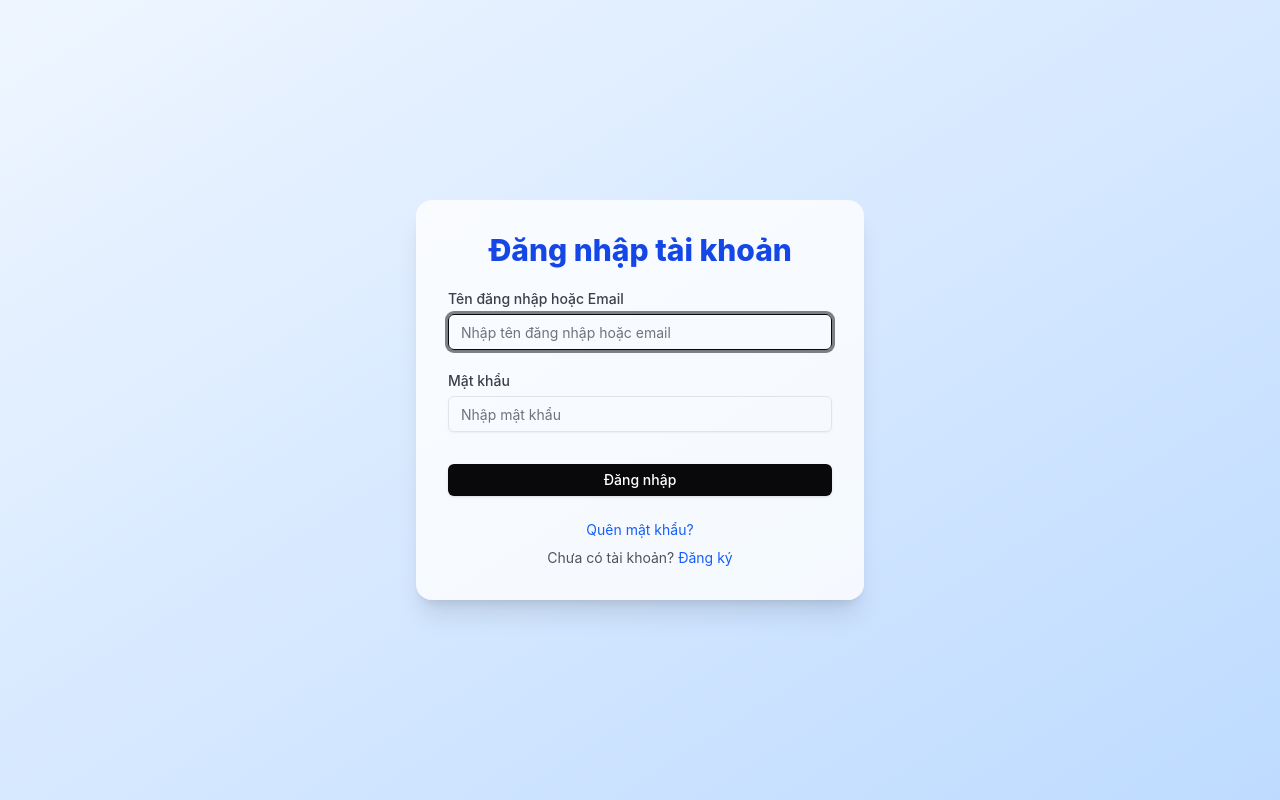
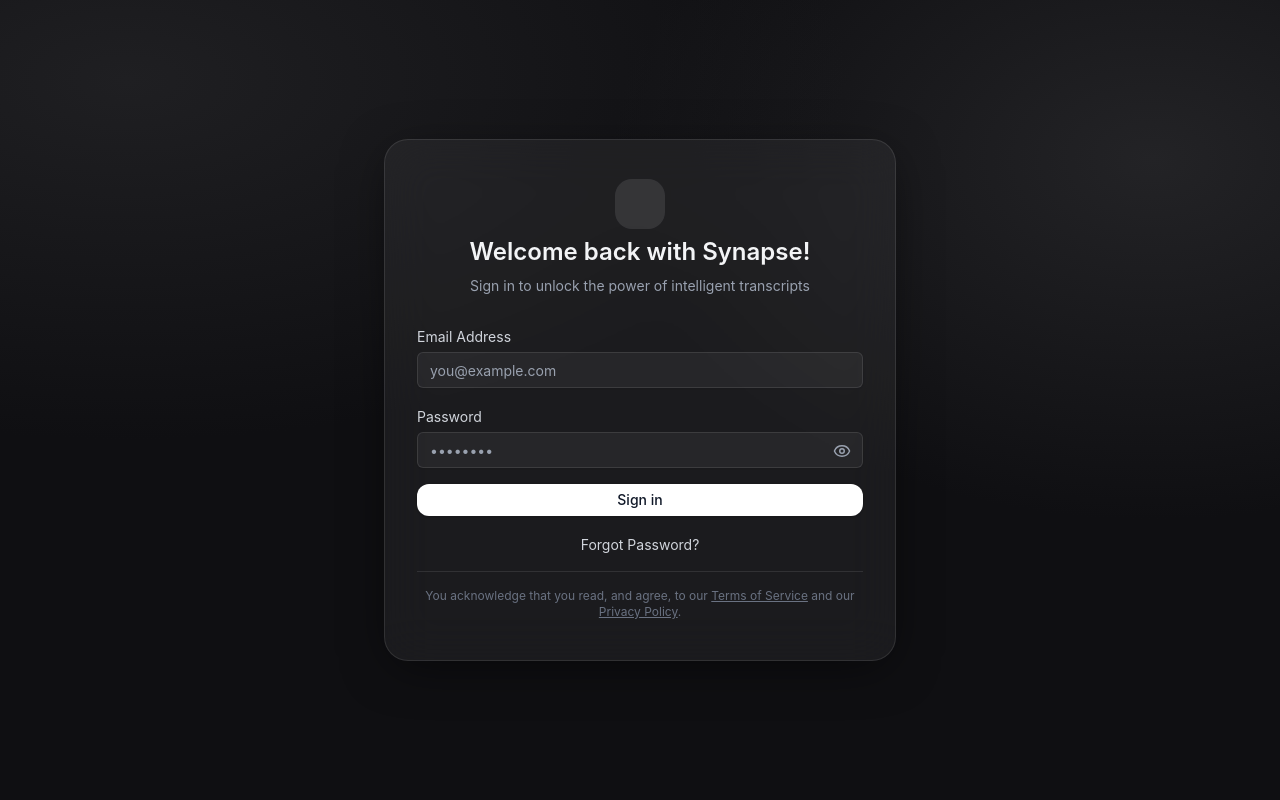
Before and after one commit to MinhHang0902/synapse-meeting-notes, a Next.js app: page /en/auth/login in a window 1280 px wide. Built offline with nearby package versions, Linux system fonts and the light colour scheme; no server answers.

Commit message:
login page: redesign uiux

```diff
--- a/app/[locale]/auth/login/page.tsx
+++ b/app/[locale]/auth/login/page.tsx
@@ -1,125 +1,290 @@
 "use client";
 
-import { Alert, AlertDescription, AlertTitle } from "@/components/ui/alert";
-import {
-  Form,
-  FormControl,
-  FormField,
-  FormItem,
-  FormLabel,
-  FormMessage,
-} from "@/components/ui/form";
+import { useState } from "react";
+import { Input } from "@/components/ui/input";
+import { Button } from "@/components/ui/button";
+import { Eye, EyeOff, Mail, Lock, CheckCircle2, ArrowLeft } from "lucide-react";
 
-import { Button } from "@/components/ui/button";
-import { Input } from "@/components/ui/input";
-import Link from "next/link";
-import { useForm } from "react-hook-form";
-import { useState } from "react";
-import { z } from "zod";
-import { zodResolver } from "@hookform/resolvers/zod";
+type Screen = "signIn" | "forgotEmail" | "otp" | "newPassword" | "success";
 
-const loginSchema = z.object({
-  usernameOrEmail: z.string().min(1, "Vui lòng nhập tên đăng nhập hoặc email"),
-  password: z.string().min(1, "Vui lòng nhập mật khẩu"),
-});
+export default function SignInPage() {
+  const [screen, setScreen] = useState<Screen>("signIn");
+  const [email, setEmail] = useState("");
+  const [password, setPassword] = useState("");
+  const [otp, setOtp] = useState("");
+  const [newPassword, setNewPassword] = useState("");
+  const [confirmPassword, setConfirmPassword] = useState("");
+  const [showPassword, setShowPassword] = useState(false);
+  const [error, setError] = useState("");
+  const [timer, setTimer] = useState(30);
 
-type LoginValues = z.infer<typeof loginSchema>;
+  const handleSignIn = () => {
+    if (email === "example@gmail.com" && password === "123456") {
+      alert("Login success");
+    } else setError("Check Your Email And Password, Then Try Again.");
+  };
 
-export default function LoginPage() {
-  const [serverError, setServerError] = useState("");
-  const form = useForm<LoginValues>({
-    resolver: zodResolver(loginSchema),
-    defaultValues: {
-      usernameOrEmail: "",
-      password: "",
-    },
-  });
+  const handleForgotSubmit = () => {
+    if (!email) setError("Please enter your email.");
+    else {
+      setError("");
+      setScreen("otp");
+    }
+  };
 
-  const {
-    handleSubmit,
-    formState: { isSubmitting },
-  } = form;
+  const handleOtpSubmit = () => {
+    if (otp !== "794920") setError("Invalid OTP code, please try again.");
+    else {
+      setError("");
+      setScreen("newPassword");
+    }
+  };
 
-  const onSubmit = async (values: LoginValues) => {
-    setServerError("");
-    // TODO: Gọi API đăng nhập ở đây
-    // Nếu có lỗi từ server, setServerError("Lỗi ...")
-    // Nếu thành công, chuyển hướng hoặc hiển thị thông báo thành công
+  const handleNewPassword = () => {
+    if (newPassword !== confirmPassword) setError("Passwords do not match.");
+    else {
+      setError("");
+      setScreen("success");
+    }
   };
 
   return (
-    <section className="flex min-h-screen flex-col items-center justify-center bg-gradient-to-br from-blue-50 to-blue-200 p-6 dark:from-zinc-900 dark:to-zinc-800">
-      <Form {...form}>
-        <form
-          onSubmit={handleSubmit(onSubmit)}
-          className="flex w-full max-w-md flex-col gap-6 rounded-2xl bg-white/80 p-8 shadow-xl dark:bg-zinc-900/80"
-          autoComplete="off"
+    <div
+      className="
+        min-h-screen w-full
+        bg-[radial-gradient(1200px_600px_at_10%_10%,#1f1f22_0%,transparent_60%),radial-gradient(900px_600px_at_90%_20%,#232326_0%,transparent_60%)]
+        bg-[#0f0f12]
+        flex items-center justify-center p-6
+      "
     >
-          <h1 className="text-center text-3xl font-extrabold text-blue-700 dark:text-blue-300">
-            Đăng nhập tài khoản
-          </h1>
-          {serverError && (
-            <Alert variant="destructive">
-              <AlertTitle>Lỗi</AlertTitle>
-              <AlertDescription>{serverError}</AlertDescription>
-            </Alert>
+      {/* card middle */}
+      <div
+        className="
+          w-full max-w-lg
+          rounded-3xl border border-white/10
+          bg-white/5 backdrop-blur-xl
+          shadow-[0_10px_50px_-10px_rgba(0,0,0,.6)]
+          px-8 py-10
+          text-gray-100
+        "
+      >
+        {(screen === "forgotEmail" || screen === "otp" || screen === "newPassword" || screen === "success") && (
+          <button
+            onClick={() => setScreen("signIn")}
+            className="mb-6 inline-flex items-center gap-2 rounded-full border border-white/10 px-3 py-1 text-sm text-gray-300 hover:bg-white/10"
+          >
+            <ArrowLeft className="h-4 w-4" />
+            Back
+          </button>
         )}
-          <FormField
-            control={form.control}
-            name="usernameOrEmail"
-            render={({ field }) => (
-              <FormItem>
-                <FormLabel>Tên đăng nhập hoặc Email</FormLabel>
-                <FormControl>
+
+        {/* sign in */}
+        {screen === "signIn" && (
+          <div className="space-y-7">
+            <div className="text-center space-y-2">
+              <div className="mx-auto h-12 w-12 rounded-2xl bg-white/10 ring-1 ring-white/10" />
+              <h1 className="text-2xl font-semibold">Welcome back with Synapse!</h1>
+              <p className="text-sm text-gray-400">
+                Sign in to unlock the power of intelligent transcripts
+              </p>
+            </div>
+
+            <div className="space-y-4">
+              <div>
+                <label className="text-sm text-gray-300">Email Address</label>
                 <Input
-                    placeholder="Nhập tên đăng nhập hoặc email"
-                    autoFocus
-                    {...field}
+                  type="email"
+                  placeholder="you@example.com"
+                  value={email}
+                  onChange={(e) => setEmail(e.target.value)}
+                  className="mt-1 border-white/10 bg-white/5 text-gray-100 placeholder:text-gray-400 focus-visible:ring-white/20"
                 />
-                </FormControl>
-                <FormMessage />
-              </FormItem>
+              </div>
+
+              <div>
+                <label className="text-sm text-gray-300">Password</label>
+                <div className="relative mt-1">
+                  <Input
+                    type={showPassword ? "text" : "password"}
+                    placeholder="••••••••"
+                    value={password}
+                    onChange={(e) => setPassword(e.target.value)}
+                    className={`border-white/10 bg-white/5 text-gray-100 placeholder:text-gray-400 focus-visible:ring-white/20 ${error ? "border-red-400" : ""}`}
+                  />
+                  <button
+                    type="button"
+                    onClick={() => setShowPassword((s) => !s)}
+                    className="absolute right-3 top-2.5 text-gray-400 hover:text-gray-200"
+                  >
+                    {showPassword ? <EyeOff size={18} /> : <Eye size={18} />}
+                  </button>
+                </div>
+              </div>
+
+              {error && <p className="text-center text-sm text-red-400">{error}</p>}
+
+              <Button
+                onClick={handleSignIn}
+                className="w-full rounded-xl bg-white text-gray-900 hover:bg-white/90"
+              >
+                Sign in
+              </Button>
+
+              <button
+                onClick={() => {
+                  setError("");
+                  setScreen("forgotEmail");
+                }}
+                className="w-full text-center text-sm text-gray-300 hover:underline"
+              >
+                Forgot Password?
+              </button>
+
+              <div className="flex items-center gap-4">
+                <div className="h-px flex-1 bg-white/10" />
+                {/* <span className="text-xs text-gray-400">Forgot Password?</span>
+                <div className="h-px flex-1 bg-white/10" /> */}
+              </div>
+
+              {/* <Button
+                variant="outline"
+                className="w-full rounded-xl border-white/15 bg-white/5 text-gray-100 hover:bg-white/10"
+              >
+                Single sign-on (SSO)
+              </Button> */}
+              <p className="text-center text-xs text-gray-500">
+                You acknowledge that you read, and agree, to our{" "}
+                <span className="underline">Terms of Service</span> and our{" "}
+                <span className="underline">Privacy Policy</span>.
+              </p>
+            </div>
+          </div>
         )}
+
+        {/* forgot: email */}
+        {screen === "forgotEmail" && (
+          <FormLayout
+            title="Forgot Password?"
+            subtitle="Enter your email to reset your password."
+          >
+            <div className="relative">
+              <Mail className="absolute left-3 top-2.5 text-gray-400" size={18} />
+              <Input
+                className="pl-9 border-white/10 bg-white/5 text-gray-100 placeholder:text-gray-400 focus-visible:ring-white/20"
+                placeholder="example@gmail.com"
+                value={email}
+                onChange={(e) => setEmail(e.target.value)}
               />
-          <FormField
-            control={form.control}
-            name="password"
-            render={({ field }) => (
-              <FormItem>
-                <FormLabel>Mật khẩu</FormLabel>
-                <FormControl>
+            </div>
+            {error && <p className="text-red-400 text-sm">{error}</p>}
+            <Button className="mt-4 w-full rounded-xl bg-white text-gray-900 hover:bg-white/90" onClick={handleForgotSubmit}>
+              Submit
+            </Button>
+          </FormLayout>
+        )}
+
+        {/* enter otp */}
+        {screen === "otp" && (
+          <FormLayout
+            title="Forgot Password?"
+            subtitle="Enter your 6 digits code that you received on your email."
+          >
+            <div className="relative">
+              <Mail className="absolute left-3 top-2.5 text-gray-400" size={18} />
               <Input
-                    type="password"
-                    placeholder="Nhập mật khẩu"
-                    {...field}
+                className={`pl-9 border-white/10 bg-white/5 text-gray-100 placeholder:text-gray-400 focus-visible:ring-white/20 ${error ? "border-red-400" : ""}`}
+                placeholder="794920"
+                value={otp}
+                onChange={(e) => setOtp(e.target.value)}
               />
-                </FormControl>
-                <FormMessage />
-              </FormItem>
+            </div>
+            {error && <p className="text-red-400 text-sm">{error}</p>}
+            <p className="mt-1 text-center text-sm font-medium text-red-300">00:{timer < 10 ? `0${timer}` : timer}</p>
+            <Button className="mt-4 w-full rounded-xl bg-white text-gray-900 hover:bg-white/90" onClick={handleOtpSubmit}>
+              Submit
+            </Button>
+            <p className="mt-3 text-center text-sm text-gray-400">
+              If you didn’t receive a code! <span className="cursor-pointer text-gray-200 underline">Resend</span>
+            </p>
+          </FormLayout>
         )}
+
+        {/* enter new pasword */}
+        {screen === "newPassword" && (
+          <FormLayout
+            title="Set New Password"
+            subtitle="Enter your new password to complete the reset process"
+          >
+            <div>
+              <label className="text-sm text-gray-300">New Password</label>
+              <div className="relative mt-1">
+                <Lock className="absolute left-3 top-2.5 text-gray-400" size={18} />
+                <Input
+                  type={showPassword ? "text" : "password"}
+                  className="pl-9 border-white/10 bg-white/5 text-gray-100 placeholder:text-gray-400 focus-visible:ring-white/20"
+                  value={newPassword}
+                  onChange={(e) => setNewPassword(e.target.value)}
                 />
-          <Button type="submit" className="mt-2" disabled={isSubmitting}>
-            {isSubmitting ? "Đang đăng nhập..." : "Đăng nhập"}
+              </div>
+            </div>
+
+            <div>
+              <label className="text-sm text-gray-300">Confirm New Password</label>
+              <div className="relative mt-1">
+                <Lock className="absolute left-3 top-2.5 text-gray-400" size={18} />
+                <Input
+                  type={showPassword ? "text" : "password"}
+                  className="pl-9 border-white/10 bg-white/5 text-gray-100 placeholder:text-gray-400 focus-visible:ring-white/20"
+                  value={confirmPassword}
+                  onChange={(e) => setConfirmPassword(e.target.value)}
+                />
+              </div>
+            </div>
+
+            {error && <p className="text-red-400 text-sm">{error}</p>}
+            <Button className="mt-5 w-full rounded-xl bg-white text-gray-900 hover:bg-white/90" onClick={handleNewPassword}>
+              Save New Password
             </Button>
-          <div className="flex flex-col items-center gap-2 text-sm text-zinc-600 dark:text-zinc-300">
-            <Link
-              href="/forgot-password"
-              className="text-blue-600 hover:underline dark:text-blue-400"
-            >
-              Quên mật khẩu?
-            </Link>
-            <span>
-              Chưa có tài khoản?{" "}
-              <Link
-                href="/register"
-                className="text-blue-600 hover:underline dark:text-blue-400"
-              >
-                Đăng ký
-              </Link>
-            </span>
+          </FormLayout>
+        )}
+
+        {/* succesfull message*/}
+        {screen === "success" && (
+          <div className="mx-auto max-w-sm space-y-6 text-center">
+            <div className="mx-auto flex h-14 w-14 items-center justify-center rounded-full bg-emerald-400/15">
+              <CheckCircle2 className="text-emerald-400" size={28} />
             </div>
-        </form>
-      </Form>
-    </section>
+            <div>
+              <h2 className="text-xl font-semibold text-white">Your Password Successfully Changed</h2>
+              <p className="mt-1 text-sm text-gray-400">Sign in to your account with your new password</p>
+            </div>
+            <Button className="w-full rounded-xl bg-white text-gray-900 hover:bg-white/90" onClick={() => setScreen("signIn")}>
+              Sign In
+            </Button>
+          </div>
+        )}
+      </div>
+    </div>
   );
 }
+
+/* layout form */
+function FormLayout({
+  title,
+  subtitle,
+  children,
+}: {
+  title: string;
+  subtitle?: string;
+  children: React.ReactNode;
+}) {
+  return (
+    <div className="mx-auto w-full max-w-sm">
+      <div className="mb-6">
+        <h2 className="text-xl font-semibold text-white">{title}</h2>
+        {subtitle && <p className="mt-1 text-sm text-gray-400">{subtitle}</p>}
+      </div>
+      <div className="space-y-4">{children}</div>
+    </div>
+  );
+}
```
Lines whose indentation alone changed are shown as unchanged.
